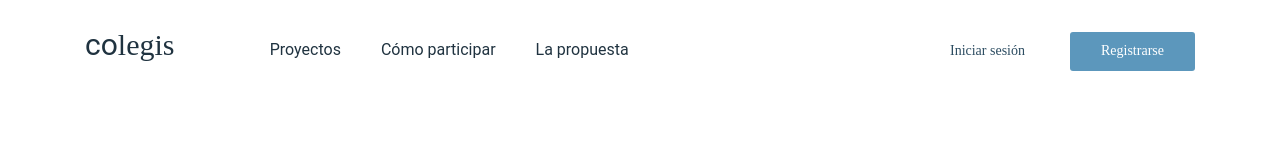
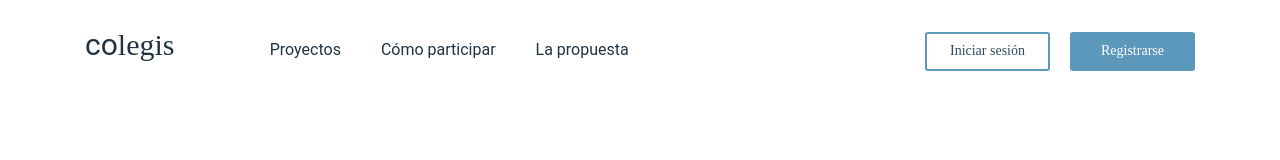
Before and after one commit to DemocraciaEnRed/leyesabiertas-web, a Next.js app: page / in a window 1280 px wide. Shown: the top 160 px of the page. Built offline with nearby package versions, Linux system fonts and the light colour scheme; no server answers; a web font is replaced by a local one.

Commit message:
Agrega borde a boton login

```diff
--- a/containers/navbar/component.js
+++ b/containers/navbar/component.js
@@ -46,7 +46,7 @@
       ))}
     </LinkBar>
     <UserBar>
-      <Button>Iniciar sesión</Button>
+      <Button withBorder>Iniciar sesión</Button>
       <Button primary>Registrarse</Button>
     </UserBar>
   </StyledNav>
```
